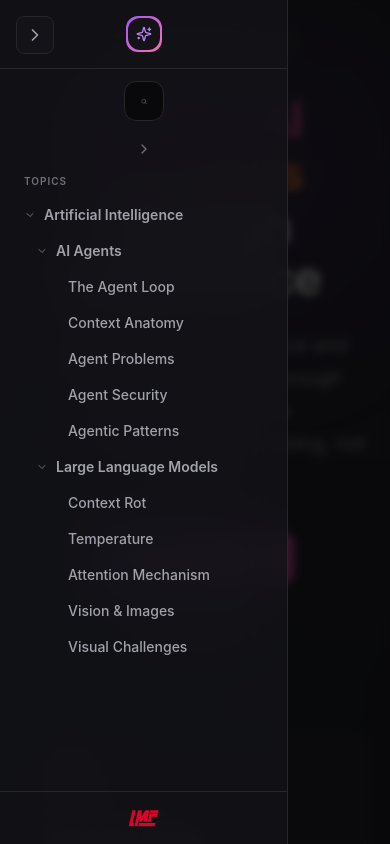
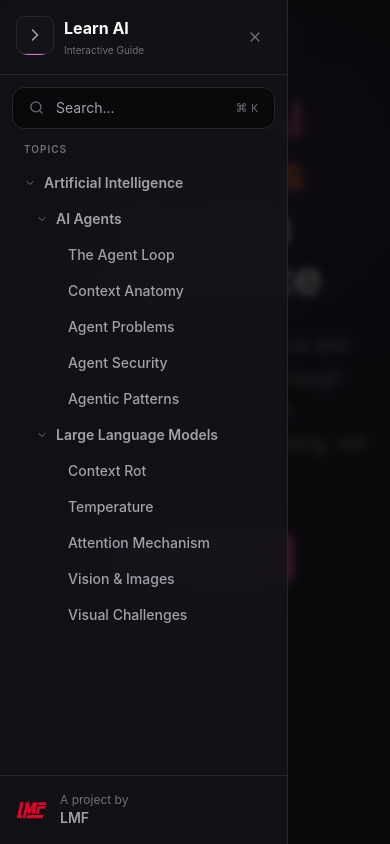
Before and after one commit to LoggeL/learn-guide, a Next.js app: page / in a window 390 px wide. Both pictures are taken after a click on the button 35 px from the left and 35 px from the top of the page. Shown: the top 844 px of the page. Built offline with nearby package versions, Linux system fonts and the light colour scheme.

Commit message:
fix: remove duplicate sidebar expand button
- Consolidate expand/collapse toggle to single button in header
- Toggle button shows on desktop only (hidden md:flex)
- Add close (X) button for mobile sidebar
- Fix condition checks to account for isMobileOpen state

```diff
--- a/src/components/layout/Sidebar.tsx
+++ b/src/components/layout/Sidebar.tsx
@@ -139,7 +139,7 @@ export function Sidebar() {
       >
         {/* Header */}
         <div className="p-4 border-b border-border flex items-center justify-between">
-          {!isCollapsed && (
+          {(!isCollapsed || isMobileOpen) && (
             <Link href="/" className="flex items-center gap-3 group">
               <div className="w-9 h-9 rounded-xl bg-gradient-to-br from-primary to-accent p-0.5">
                 <div className="w-full h-full rounded-xl bg-surface flex items-center justify-center">
@@ -154,7 +154,7 @@ export function Sidebar() {
               </div>
             </Link>
           )}
-          {isCollapsed && (
+          {isCollapsed && !isMobileOpen && (
             <Link href="/" className="mx-auto">
               <div className="w-9 h-9 rounded-xl bg-gradient-to-br from-primary to-accent p-0.5">
                 <div className="w-full h-full rounded-xl bg-surface flex items-center justify-center">
@@ -163,28 +163,36 @@ export function Sidebar() {
               </div>
             </Link>
           )}
-          {!isCollapsed && (
+          {/* Collapse/Expand toggle - desktop only */}
+          <button
+            onClick={() => setIsCollapsed(!isCollapsed)}
+            className="hidden md:flex p-2 hover:bg-surface-elevated rounded-lg text-subtle hover:text-text transition-all"
+          >
+            <ChevronRight size={16} className={clsx('transition-transform', !isCollapsed && 'rotate-180')} />
+          </button>
+          {/* Close button - mobile only */}
+          {isMobileOpen && (
             <button
-              onClick={() => setIsCollapsed(!isCollapsed)}
-              className="p-2 hover:bg-surface-elevated rounded-lg text-subtle hover:text-text transition-all"
+              onClick={() => setIsMobileOpen(false)}
+              className="md:hidden p-2 hover:bg-surface-elevated rounded-lg text-subtle hover:text-text transition-all"
             >
-              <ChevronRight size={16} className="rotate-180" />
+              <X size={16} />
             </button>
           )}
         </div>
 
         {/* Search Button */}
-        <div className={clsx('p-3', isCollapsed && 'flex justify-center')}>
+        <div className={clsx('p-3', isCollapsed && !isMobileOpen && 'flex justify-center')}>
           <button
             onClick={() => setSearchOpen(true)}
             className={clsx(
               'flex items-center gap-3 px-4 py-2.5 text-sm rounded-xl transition-all duration-200',
               'bg-background border border-border hover:border-primary/40 hover:bg-surface-elevated',
-              isCollapsed ? 'w-10 h-10 justify-center p-0' : 'w-full'
+              isCollapsed && !isMobileOpen ? 'w-10 h-10 justify-center p-0' : 'w-full'
             )}
           >
             <Search size={15} className="text-subtle" />
-            {!isCollapsed && (
+            {(!isCollapsed || isMobileOpen) && (
               <>
                 <span className="flex-1 text-left text-muted">Search...</span>
                 <div className="flex items-center gap-1 text-subtle">
@@ -195,18 +203,6 @@ export function Sidebar() {
             )}
           </button>
         </div>
-
-        {/* Collapse button when collapsed */}
-        {isCollapsed && (
-          <div className="px-3 mb-2">
-            <button
-              onClick={() => setIsCollapsed(false)}
-              className="w-full p-2 hover:bg-surface-elevated rounded-lg text-subtle hover:text-text transition-all flex justify-center"
-            >
-              <ChevronRight size={16} />
-            </button>
-          </div>
-        )}
 
         {/* Navigation */}
         <nav className={clsx('flex-1 overflow-auto px-3 pb-4', isCollapsed && !isMobileOpen && 'hidden')}>
@@ -222,10 +218,10 @@ export function Sidebar() {
         <div
           className={clsx(
             'p-4 border-t border-border',
-            isCollapsed ? 'text-center' : ''
+            isCollapsed && !isMobileOpen ? 'text-center' : ''
           )}
         >
-          {!isCollapsed ? (
+          {(!isCollapsed || isMobileOpen) ? (
             <a
               href="https://lmf.logge.top"
               target="_blank"
```
